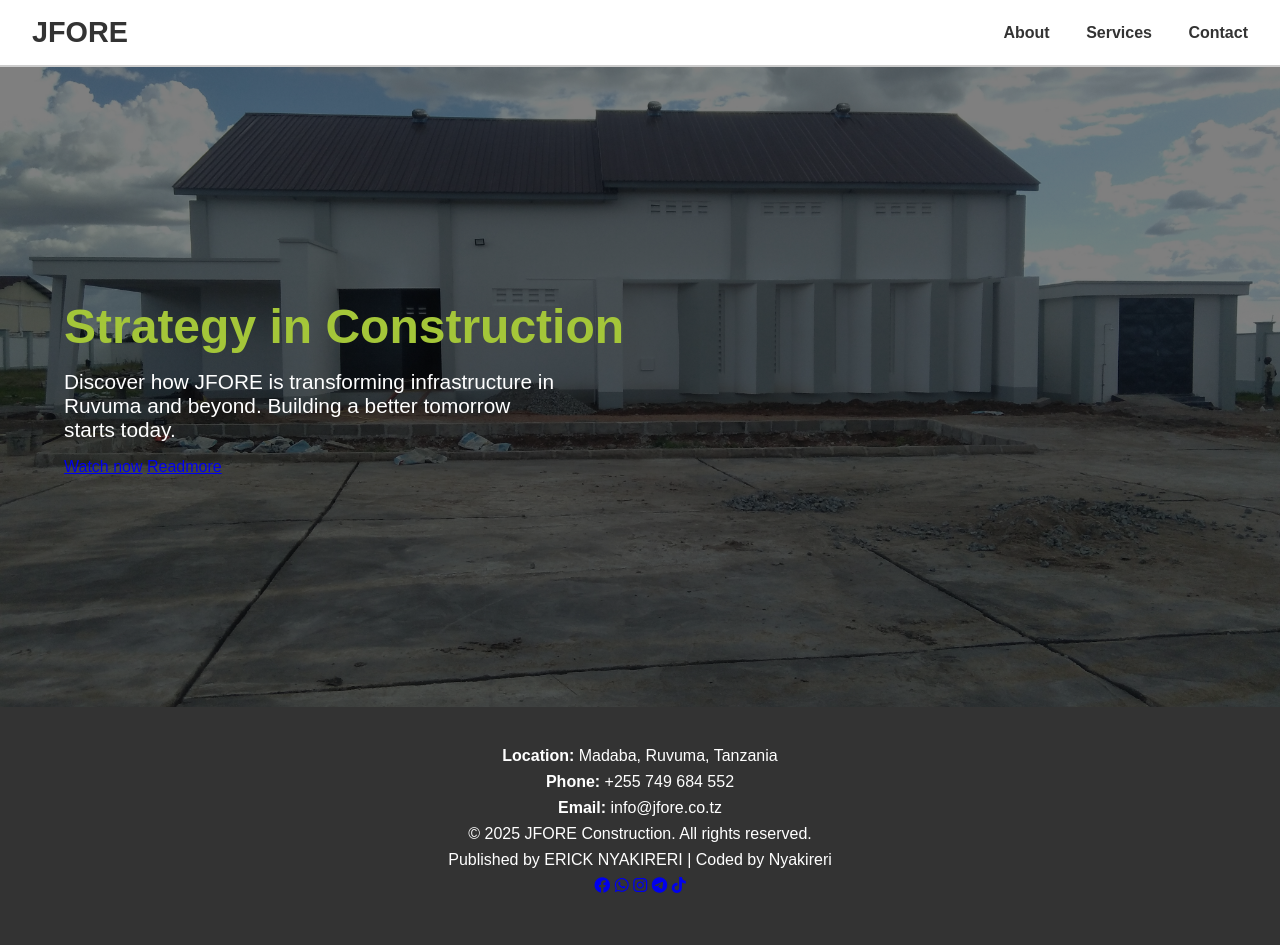
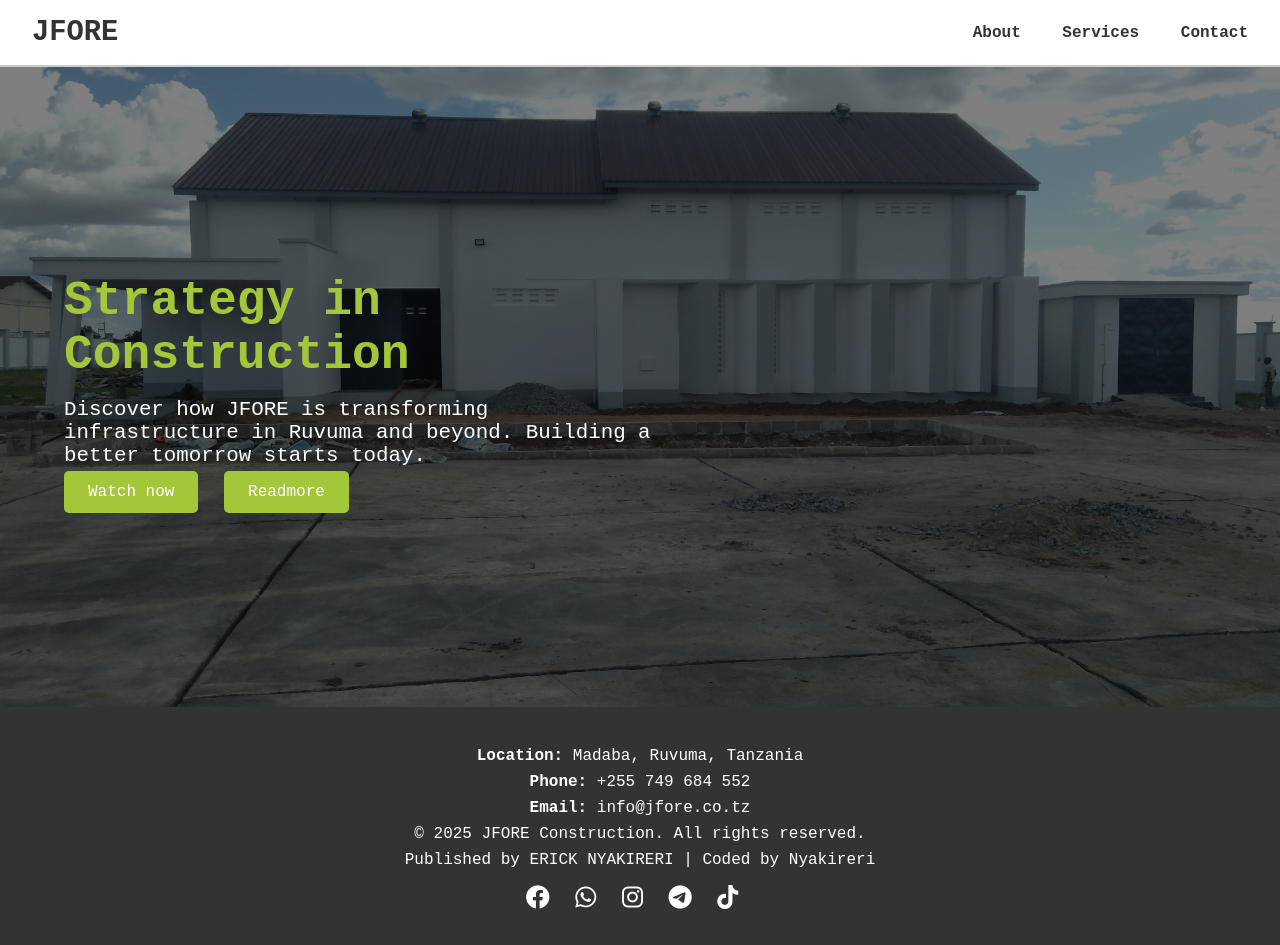
Before and after one commit to test2803/test-1, a PHP site: page /index.html in a window 1280 px wide. Before the commit the page ends 893 px from the top, so only its background shows below. Run offline with PHP 8.4, Linux system fonts and the light colour scheme.

Commit message:
Update style.css

```diff
--- a/style.css
+++ b/style.css
@@ -5,8 +5,8 @@
 }
 
 body, html {
-  font-family: Arial, sans-serif;
-  scroll-behavior: smooth;
+ font-family: 'Courier New', Courier, monospace;
+scroll-behavior: smooth;
 }
 
 header {
@@ -54,6 +54,7 @@ nav a {
 .hero-text {
   position: relative;
   z-index: 1;
+  max-width: 600px;
 }
 
 .hero-text h1 {
@@ -64,17 +65,25 @@ nav a {
 .hero-text p {
   font-size: 1.3rem;
   margin: 1rem 0;
-  max-width: 500px;
 }
 
-.hero-text button {
+.hero-buttons {
+  margin-top: 1rem;
+}
+
+.btn {
   background-color: #a4c639;
-  color: #fff;
-  border: none;
+  color: white;
   padding: 0.75rem 1.5rem;
+  margin-right: 1rem;
+  text-decoration: none;
+  border-radius: 5px;
   font-size: 1rem;
-  cursor: pointer;
-  border-radius: 5px;
+  transition: background-color 0.3s ease;
+}
+
+.btn:hover {
+  background-color: #91b92c;
 }
 
 footer {
@@ -83,6 +92,22 @@ footer {
   padding: 2rem;
   text-align: center;
 }
+
 footer p {
   margin: 0.5rem 0;
 }
+
+.social-links {
+  margin-top: 1rem;
+}
+
+.social-links a {
+  font-size: 1.5rem;
+  margin-right: 1rem;
+  color: white;
+  transition: color 0.3s ease;
+}
+
+.social-links a:hover {
+  color: #007bff;
+}
```
